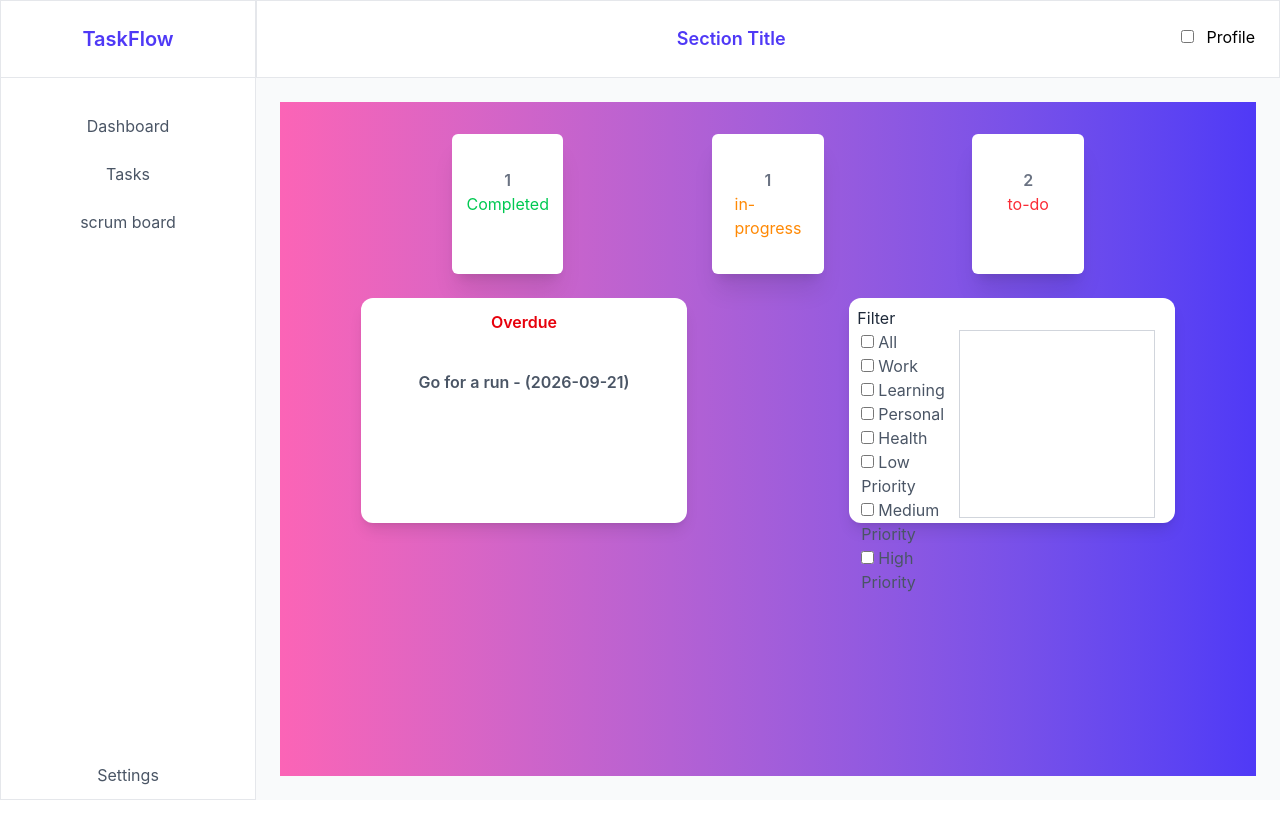
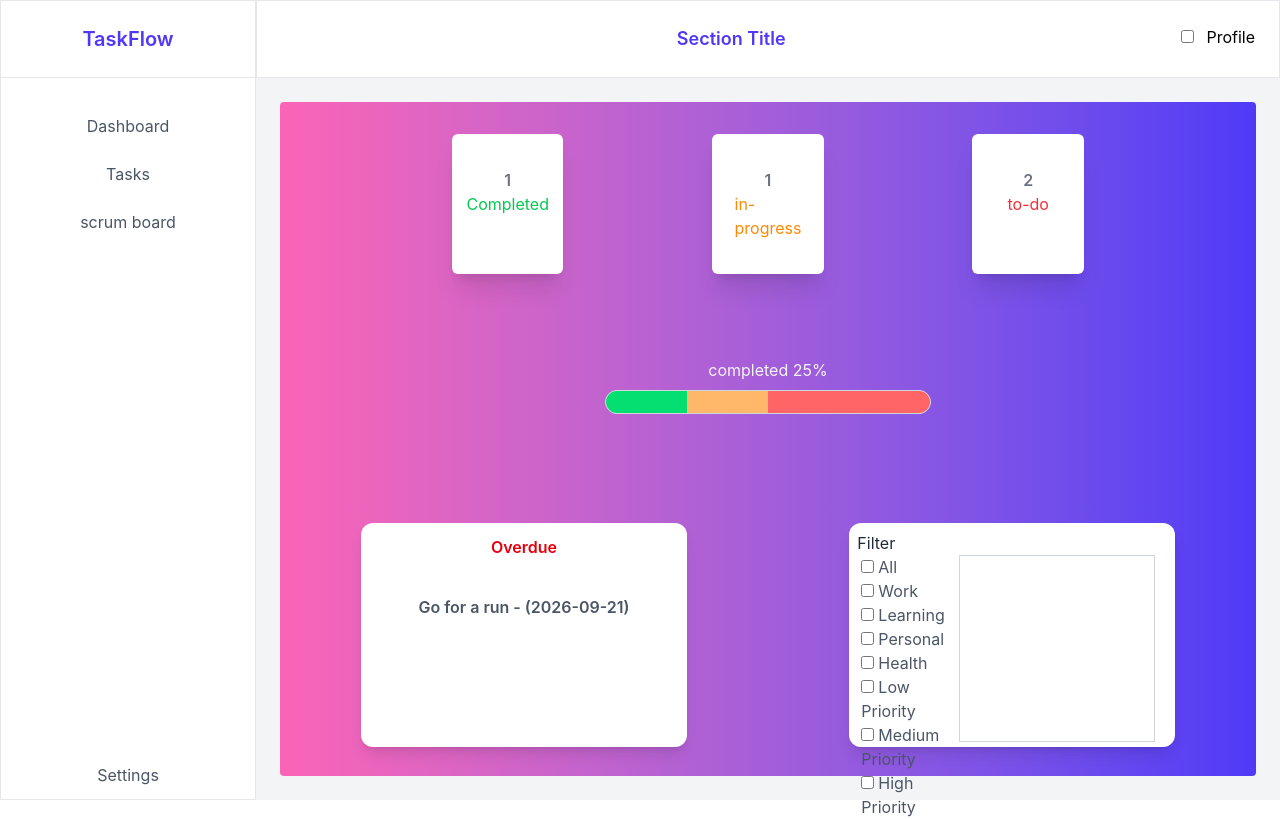
Before and after one commit to KaylinSoobz/TaskManagement, a React (Vite) app: page / in a window 1280 px wide. Built offline with nearby package versions, Linux system fonts and the light colour scheme.

Commit message:
Cleaned up code further deleted exess components

```diff
--- a/src/components/DashBoard.jsx
+++ b/src/components/DashBoard.jsx
@@ -1,13 +1,13 @@
 import Overdue from "../subComponents/Overdue.jsx"
 import FilterTasks from "../subComponents/FilterTasks.jsx"
 import DisplayTaskStatus from "../subComponents/DisplayTaskStatus.jsx"
+import Progress from "../subComponents/Progress.jsx"
 
 const DashBoard = () => {
     return (
-        <div className="flex flex-col flex-1 h-full bg-gray-100 items-center bg-gradient-to-r from-pink-400 to-indigo-600">
+        <div className="flex flex-col flex-1 h-full bg-gray-100 items-center bg-gradient-to-r from-pink-400 to-indigo-600 rounded">
                  <DisplayTaskStatus/>
-
-
+                 <Progress/>
             <div className="flex flex-row w-full h-1/3 mt-6 justify-around">
                  <Overdue/>
                  <FilterTasks/>
--- a/src/components/Layout.jsx
+++ b/src/components/Layout.jsx
@@ -9,7 +9,7 @@ const Layout = ({ children }) => {
       <div className="flex flex-1 flex-col ">
         <Header />
 
-        <main className="flex-1 bg-gray-50 p-6 ">
+        <main className="flex-1 bg-gray-100 p-6 ">
           {children}
         </main>
       </div>
--- a/src/subComponents/DisplayPriority.jsx
+++ /dev/null
@@ -1,62 +0,0 @@
-import initialTasks from "../data/tasks.jsx"
-
-const DisplayPriority = () => {
-
-    function findPriority (priority){
-        return initialTasks.filter((task) => task.priority === priority)
-    }
-
-    return (
-        <div className="flex flex-col items-center mt-6 bg-white">
-        <label className="pb-3">Task Summary</label>
-        <table className="border border-gray-400 border-spacing-y-3">
-            <thead>
-            <tr className="pr-6">
-                <th className="pr-6">Priority</th>
-                <th>Task</th>
-            </tr>
-            </thead>
-
-            <tbody>
-            <tr className="border-b border-gray-300">
-                <td className="p-3">
-                    Low
-                </td>
-                <td className=" pr-1.5">
-                    <div>{findPriority("low").map((task) => (
-                    <p key={task.id} className="flex justify-center">{task.title}</p>
-                    ))}
-                    </div>
-                </td>
-            </tr>
-
-            <tr className="border-b border-gray-300">
-                <td className=" p-3">
-                    Medium
-                </td>
-                <td className=" pr-1.5">
-                    <div>{findPriority("medium").map((task) => (
-                    <p key={task.id} className="flex justify-center">{task.title}</p>
-                    ))}
-                    </div>
-                </td>
-            </tr>
-
-            <tr>
-                <td className="p-3">
-                    High
-                </td>
-                <td className=" pr-1.5">
-                    <div >{findPriority("high").map((task) => (
-                    <p key={task.id} className="flex justify-center">{task.title}</p>
-                    ))}
-                    </div>
-                </td>
-            </tr>
-            </tbody>
-        </table>
-        </div>
-    )
-}
-
-export default DisplayPriority;
--- a/src/subComponents/FilterTasks.jsx
+++ b/src/subComponents/FilterTasks.jsx
@@ -1,4 +1,3 @@
-
 import initialTasks from "../data/tasks.jsx"
 
 const FilterTasks = () => {
--- a/src/subComponents/Progress.jsx
+++ b/src/subComponents/Progress.jsx
@@ -3,17 +3,28 @@ import initialTasks from "../data/tasks.jsx"
 const Progress = () => {
 
     const getPercent = (status) => {
+        var percent = 0;
 
-        const percent = initialTasks.reduce((accumulator, currentValue) => {
-         return accumulator + currentValue;
+        const numTasks = initialTasks.reduce((accumulator, currentValue) => { return currentValue.status == status ? accumulator + 1 : accumulator
          }, 0);
 
+         percent = numTasks / initialTasks.length;
+
         return (
-
+            percent*100
         )
     }
 
     return (
-        <div></div>
+        <div className="flex flex-col justify-center items-center h-1/3 w-full">
+        <label className="peer-hover:text-gray-50 text-gray-100">completed {getPercent("completed")}%</label>
+         <div className="peer flex flex-row h-6 border border-gray-300 rounded-xl w-1/3 mt-2 bg-gray-100 hover:border-gray-50">
+             <div className="bg-green-400 h-full rounded-l-xl" style={{width: `${getPercent("completed")}%`}} ></div>
+             <div className="bg-orange-300 h-full" style={{width: `${getPercent("in-progress")}%`}} > </div>
+             <div className="bg-red-400 h-full rounded-r-xl" style={{width: `${getPercent("todo")}%`}} ></div>
+         </div>
+        </div>
     )
 }
+
+export default Progress;
--- a/src/subComponents/getObject.jsx
+++ /dev/null
@@ -1,17 +0,0 @@
-import initialTasks from "../data/tasks.jsx"
-
-const GetTask = (props) => {
-
-    function FilterObjects (property,value){
-        return initialTasks.filter((task) => task.property[property] === value)
-    }
-
-        return (
-                <div>{FilterObjects(props.property , props.value).map((task) => (
-                <p key={task.id} className="flex justify-center">{task.title}</p>
-                ))}
-                </div>
-        )
-    }
-
-export default GetTask;
```
